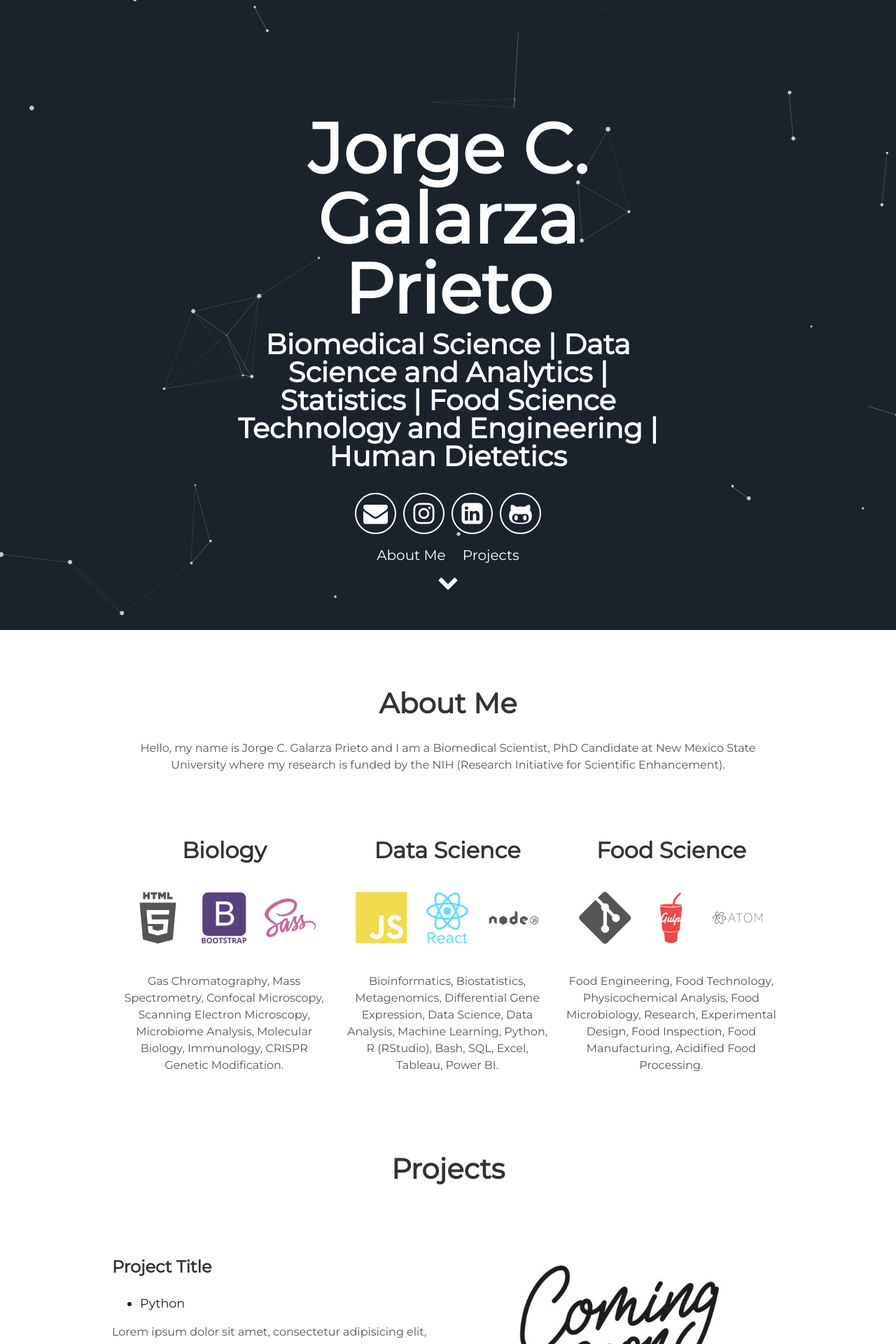
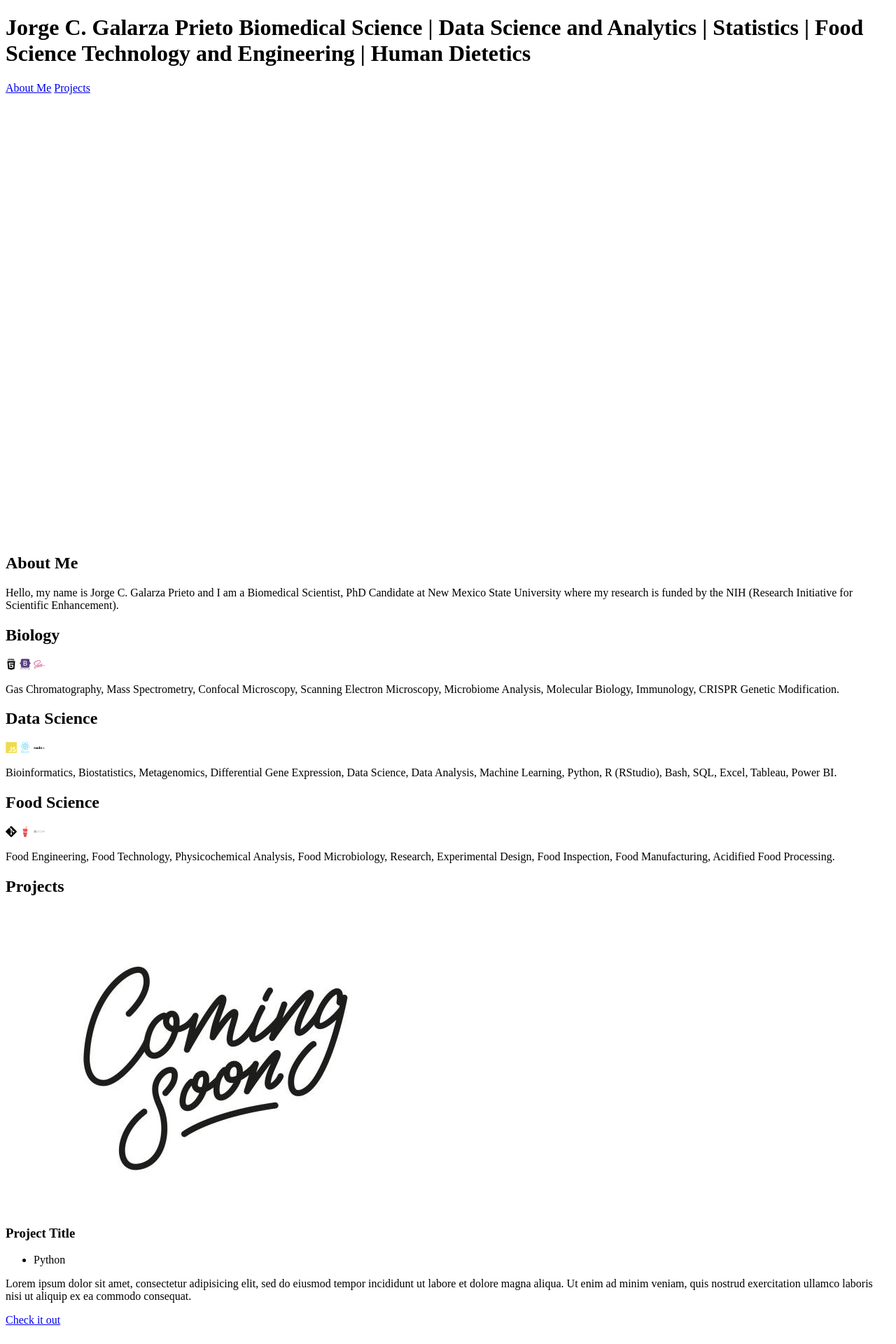
Before and after one commit to jorgegalarza1/jorgegalarza1.github.io, a Jekyll site: the page built from index.html, in a window 1280 px wide. Shown: the top 1920 px of the page at 70% size. Built offline with Jekyll 4.4.1, drawn with Linux system fonts in a browser that asks for light colours.

Commit message:
Update head.html

```diff
--- a/_includes/head.html
+++ b/_includes/head.html
@@ -5,6 +5,5 @@
 
   <title>{% if page.title %}{{ page.title }}{% else %}{{ site.title }}{% endif %}</title>
   <meta name="description" content="{% if page.description %}{{ page.description | strip_html | strip_newlines | truncate: 160 }}{% else %}{{ site.description }}{% endif %}">
-
-  <link rel="stylesheet" href="{{ "/assets/css/main.css" | prepend: site.baseurl }}">
+  <link rel="stylesheet" href="https://cdn.jsdelivr.net/gh/devicons/devicon@v2.15.1/devicon.min.css">
 </head>
```
